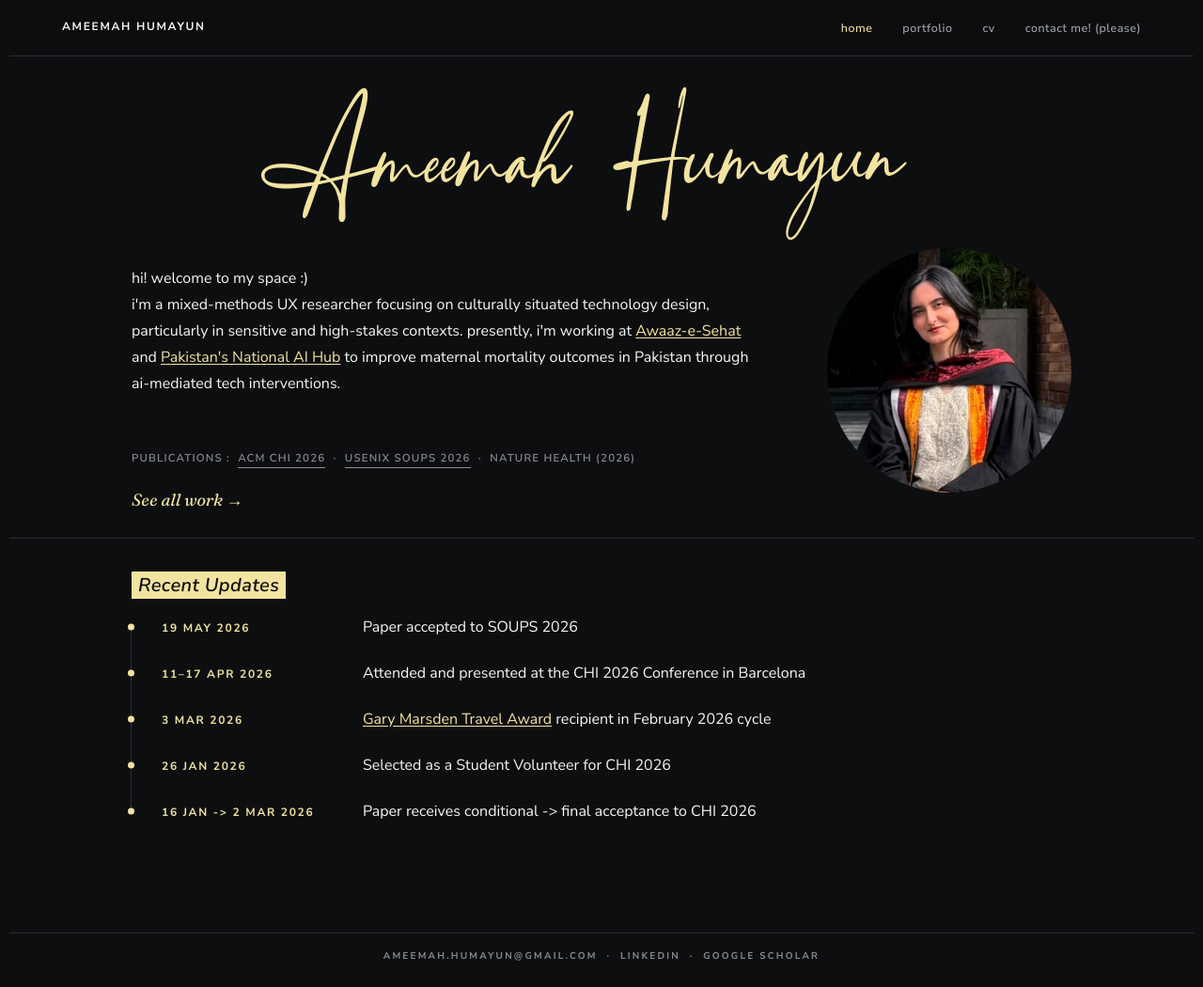
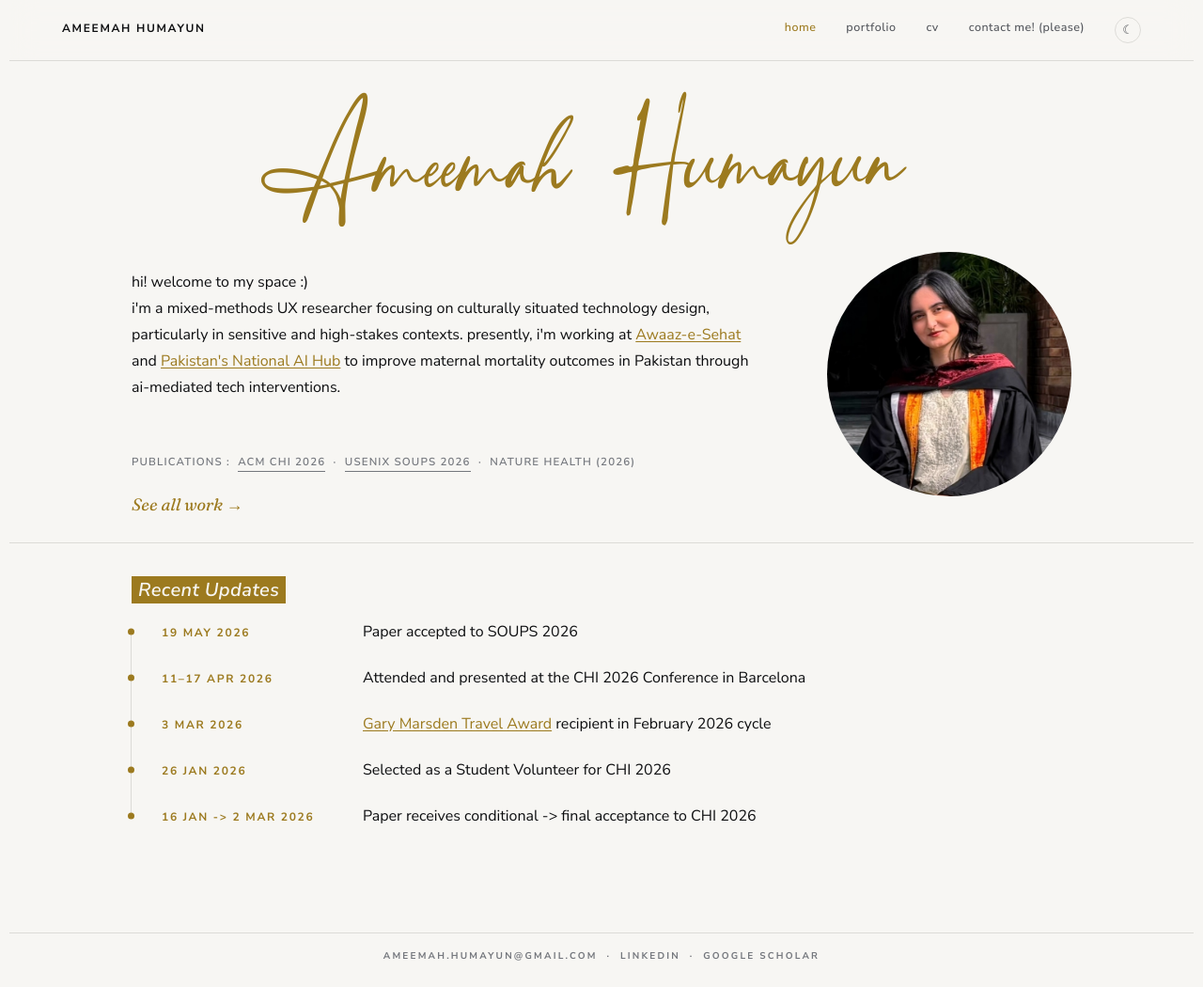
Before and after one commit to ameemahumayun/ameemahumayun.github.io, a Jekyll site: the page built from index.html, in a window 1280 px wide and 1050 px high. Shown: the whole window at 94% size. Built offline with Jekyll 4.4.1, drawn with Linux system fonts in a browser that asks for light colours.

Commit message:
Add light mode with a nav toggle
Since every color on the site is already a CSS custom property
(tokens.css's own stated rule), light mode is just one new
:root[data-theme="light"] override block there — no other CSS file
needed a light-mode branch. Palette: warm off-white background,
dark near-black text, and the accent gold deepened (#9c7a1f vs the
dark-mode #f2e3a0) since the original is too light to read as text
on a white background. Selection-fg is now a fixed dark color
instead of tracking --color-bg, since pink-selection-on-dark-text
needs to hold regardless of theme.

New theme-toggle button in the nav (sun/moon icon, swapped in JS).
Click flips data-theme on <html> and persists the choice to
localStorage; an inline script in head.html applies any stored
choice (or falls back to prefers-color-scheme) before first paint
so there's no dark-then-light flash. Verified: toggle flips state
and persists in both directions across reload, pre-paint script
applies the stored theme before paint (checked via computed body
background immediately after reload), and the new nav button
doesn't overflow on mobile.

```diff
--- a/_includes/head.html
+++ b/_includes/head.html
@@ -1,4 +1,16 @@
 <head>
+  <!-- Applied before any CSS loads, so the light/dark choice is in place
+       for first paint instead of flashing dark-then-light. Mirrors the
+       toggle logic in assets/js/main.js — keep the two in sync. -->
+  <script>
+    (function () {
+      try {
+        var stored = localStorage.getItem("theme");
+        var theme = stored || (window.matchMedia && window.matchMedia("(prefers-color-scheme: light)").matches ? "light" : "dark");
+        if (theme === "light") document.documentElement.setAttribute("data-theme", "light");
+      } catch (e) {}
+    })();
+  </script>
   <meta charset="UTF-8">
   <meta name="viewport" content="width=device-width, initial-scale=1.0">
   <title>{% if page.title %}{{ page.title }} — {% endif %}{{ site.title }}</title>
--- a/_includes/nav.html
+++ b/_includes/nav.html
@@ -12,6 +12,11 @@
       {%- for link in site.nav_links %}
       <li><a href="{{ link.url | relative_url }}"{% if page.active == link.key %} aria-current="page"{% endif %}>{{ link.label }}</a></li>
       {%- endfor %}
+      <li>
+        <button type="button" id="theme-toggle" class="theme-toggle" aria-label="Switch to light theme" aria-pressed="false">
+          <span class="theme-toggle__icon" aria-hidden="true"></span>
+        </button>
+      </li>
     </ul>
   </div>
 </nav>
--- a/assets/css/layout.css
+++ b/assets/css/layout.css
@@ -77,6 +77,24 @@
 /* Active page indicator */
 .nav__links a[aria-current="page"] { color: var(--color-accent); }
 
+/* Light/dark theme toggle — sits in the nav links row as a small
+   circular icon button. The icon itself (sun vs moon) is set in JS
+   (assets/js/main.js), since it needs to reflect actual current state
+   on load, not just guess from CSS. */
+.theme-toggle {
+  display: flex;
+  align-items: center;
+  justify-content: center;
+  width: 28px;
+  height: 28px;
+  border-radius: 50%;
+  border: 1px solid var(--color-border);
+  color: var(--color-text-soft);
+  transition: color var(--duration) var(--ease), border-color var(--duration) var(--ease);
+}
+.theme-toggle:hover { color: var(--color-accent); border-color: var(--color-accent); }
+.theme-toggle__icon { font-size: 13px; line-height: 1; }
+
 
 /* ----- SECTIONS ---------------------------------------------------------- */
 .section {
--- a/assets/css/tokens.css
+++ b/assets/css/tokens.css
@@ -114,3 +114,40 @@
   /* ----- Z-INDEX --------------------------------------------------------- */
   --z-nav: 100;
 }
+
+
+/* ==========================================================================
+   LIGHT THEME — same tokens, inverted palette. Toggled via a data-theme
+   attribute on <html> (see the inline script in head.html, which sets it
+   before first paint to avoid a flash, and assets/js/main.js, which wires
+   up the nav toggle button and persists the choice to localStorage).
+   Everything else in the codebase reads color only through these custom
+   properties, so no other file needs a light-mode branch.
+   ========================================================================== */
+:root[data-theme="light"] {
+  --color-bg:           #f7f6f3;
+  --color-bg-lift:      #ffffff;
+  --color-bg-card:      #ffffff;
+  --color-bg-card-deep: #ececea;
+  --color-bg-terminal:  #1c1d20;
+
+  --color-text:         #26272b;
+  --color-text-strong:  #0d0e10;
+  --color-text-soft:    #53565c;
+  --color-text-mute:    #74777d;
+
+  --color-border:       #dcdbd7;
+  --color-border-soft:  #e8e7e3;
+  --color-rule:         #c9c8c3;
+
+  --color-accent:       #9c7a1f;  /* deepened from the dark-mode butter
+                                      yellow so it stays readable as text
+                                      on a light background */
+  --color-accent-deep:  #7e621a;
+  --color-accent-light: #b5912f;
+
+  --color-selection-bg: #ffdfe9;
+  --color-selection-fg: #1a1a1a;  /* fixed, not tied to --color-bg — the
+                                      pink selection needs dark text for
+                                      contrast regardless of theme */
+}
--- a/assets/js/main.js
+++ b/assets/js/main.js
@@ -15,6 +15,12 @@
    4. Carousel. One .carousel__panel at a time (image slides or a plain
       text/HTML block) with prev/next controls and a counter. Works for
       any number of panels on any page with a .carousel element.
+   5. Theme toggle. Flips the data-theme attribute on <html> between
+      "light" and "dark", persists the choice to localStorage, and keeps
+      the nav button's icon/label in sync. The actual color swap is pure
+      CSS (see tokens.css's [data-theme="light"] block) — this just
+      flips the attribute. A matching inline script in head.html applies
+      the stored choice before first paint so there's no flash.
    ========================================================================== */
 
 (function () {
@@ -171,3 +177,36 @@
     });
   });
 })();
+
+
+(function () {
+  "use strict";
+
+  const toggle = document.getElementById("theme-toggle");
+  if (!toggle) return;
+
+  const icon = toggle.querySelector(".theme-toggle__icon");
+  const root = document.documentElement;
+
+  const applyState = (theme) => {
+    const isLight = theme === "light";
+    icon.textContent = isLight ? "☾" : "☀";
+    toggle.setAttribute("aria-label", isLight ? "Switch to dark theme" : "Switch to light theme");
+    toggle.setAttribute("aria-pressed", String(isLight));
+  };
+
+  applyState(root.getAttribute("data-theme") === "light" ? "light" : "dark");
+
+  toggle.addEventListener("click", () => {
+    const next = root.getAttribute("data-theme") === "light" ? "dark" : "light";
+    if (next === "light") {
+      root.setAttribute("data-theme", "light");
+    } else {
+      root.removeAttribute("data-theme");
+    }
+    try {
+      localStorage.setItem("theme", next);
+    } catch (e) {}
+    applyState(next);
+  });
+})();
```
